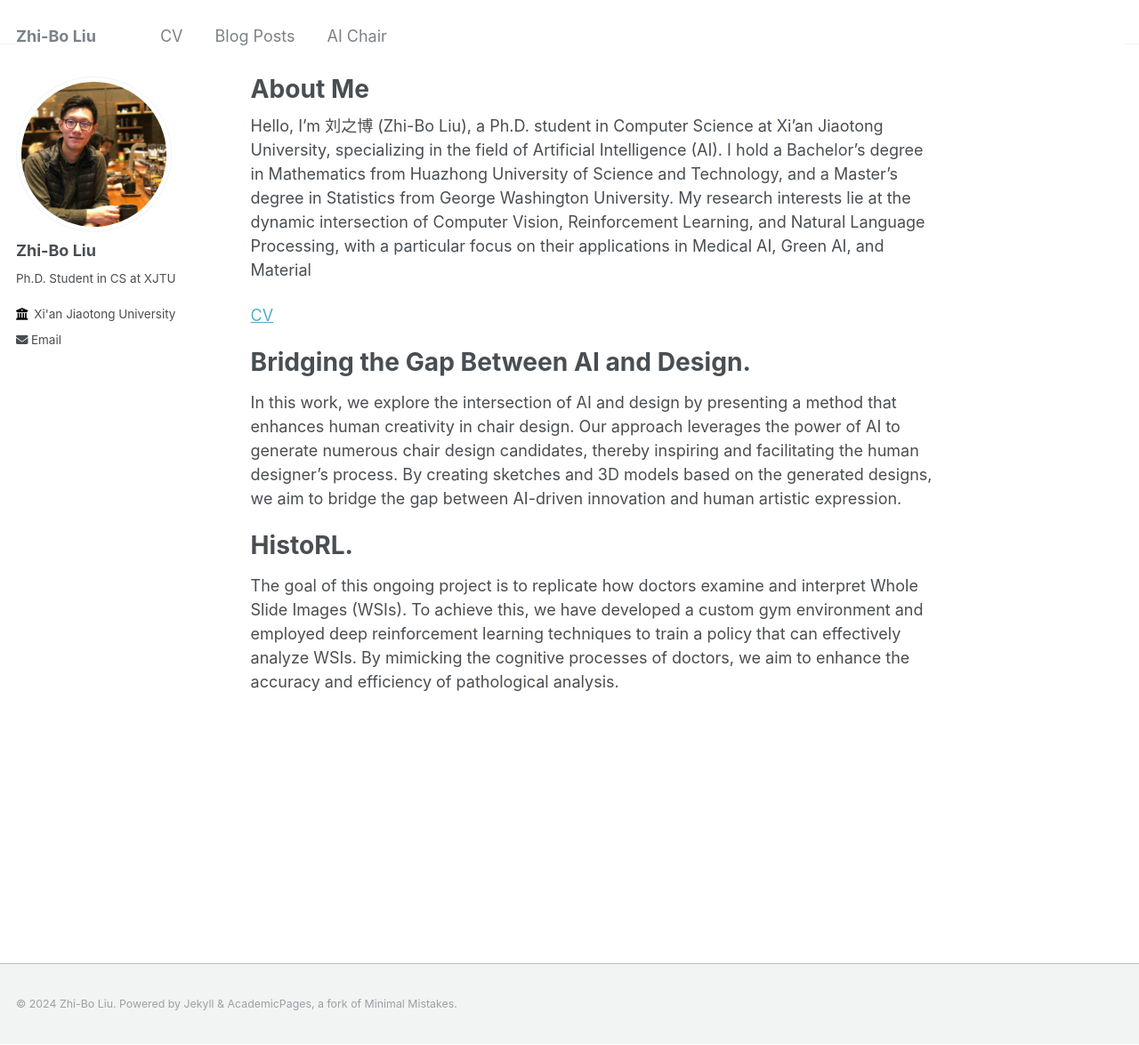
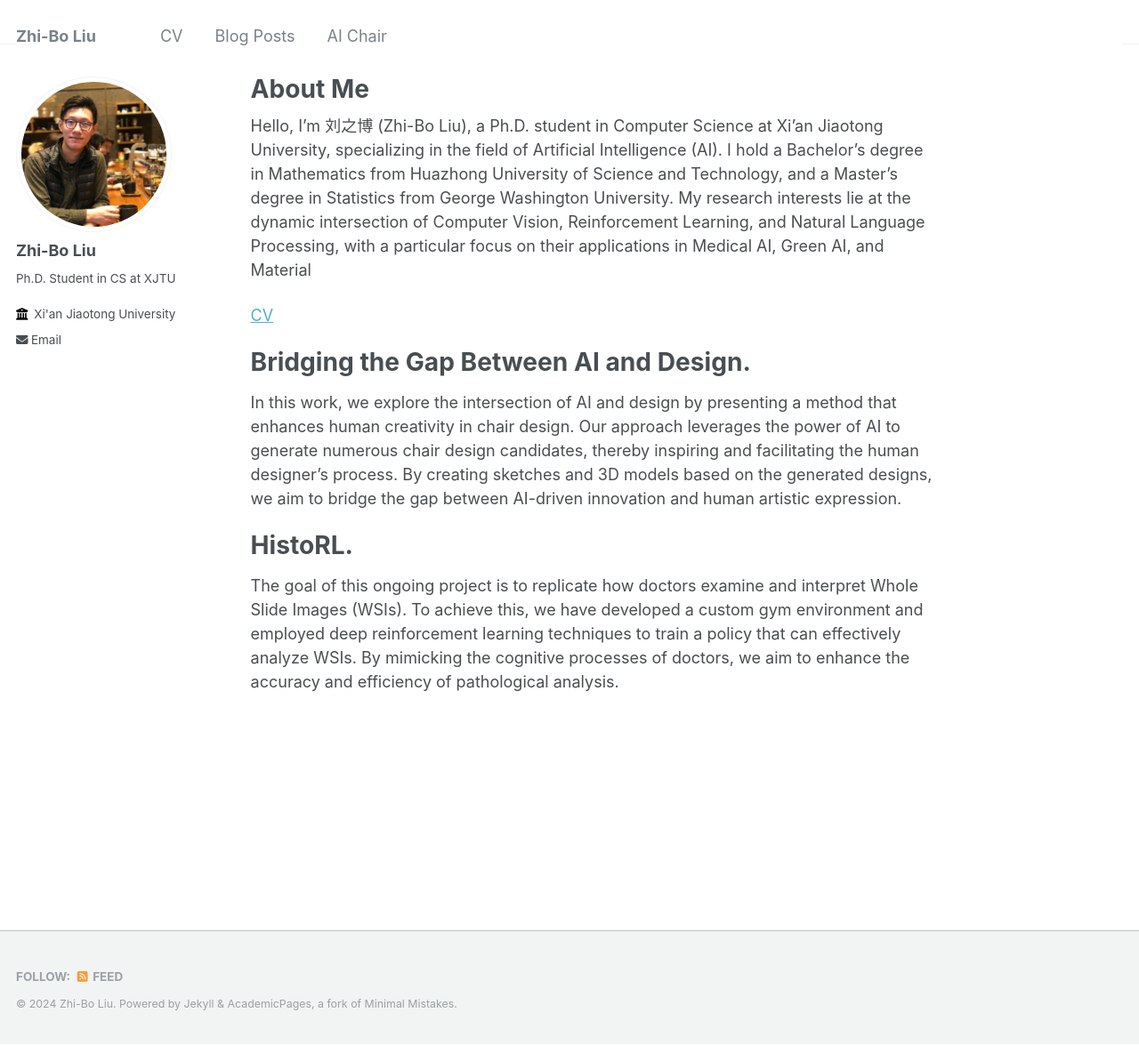
Before and after one commit to zhibo-liu/zhibo-liu.github.io, a Jekyll site: the page built from _pages/about.md, in a window 1280 px wide and 1175 px high. Shown: the whole window at 89% size. Built offline with Jekyll 4.4.1, drawn with Linux system fonts in a browser that asks for light colours.

Commit message:
uncomment default line , no idea, seems only afftect follow github in footer

```diff
--- a/_includes/footer.html
+++ b/_includes/footer.html
@@ -1,6 +1,6 @@
 {% include base_path %}
 
-<!-- {% if site.author.github or site.author.bitbucket or site.atom_feed.hide != true %}
+{% if site.author.github or site.author.bitbucket or site.atom_feed.hide != true %}
 <div class="page__footer-follow">
   <ul class="social-icons">
     {% if site.data.ui-text[site.locale].follow_label %}
@@ -17,6 +17,6 @@
     {% endif %}
   </ul>
 </div>
-{% endif %} -->
+{% endif %}
 
 <div class="page__footer-copyright">&copy; {{ site.time | date: '%Y' }} {{ site.name | default: site.title }}. {{ site.data.ui-text[site.locale].powered_by | default: "Powered by" }} <a href="http://jekyllrb.com" rel="nofollow">Jekyll</a> &amp; <a href="https://github.com/academicpages/academicpages.github.io">AcademicPages</a>, a fork of <a href="https://mademistakes.com/work/minimal-mistakes-jekyll-theme/" rel="nofollow">Minimal Mistakes</a>.</div>
```
